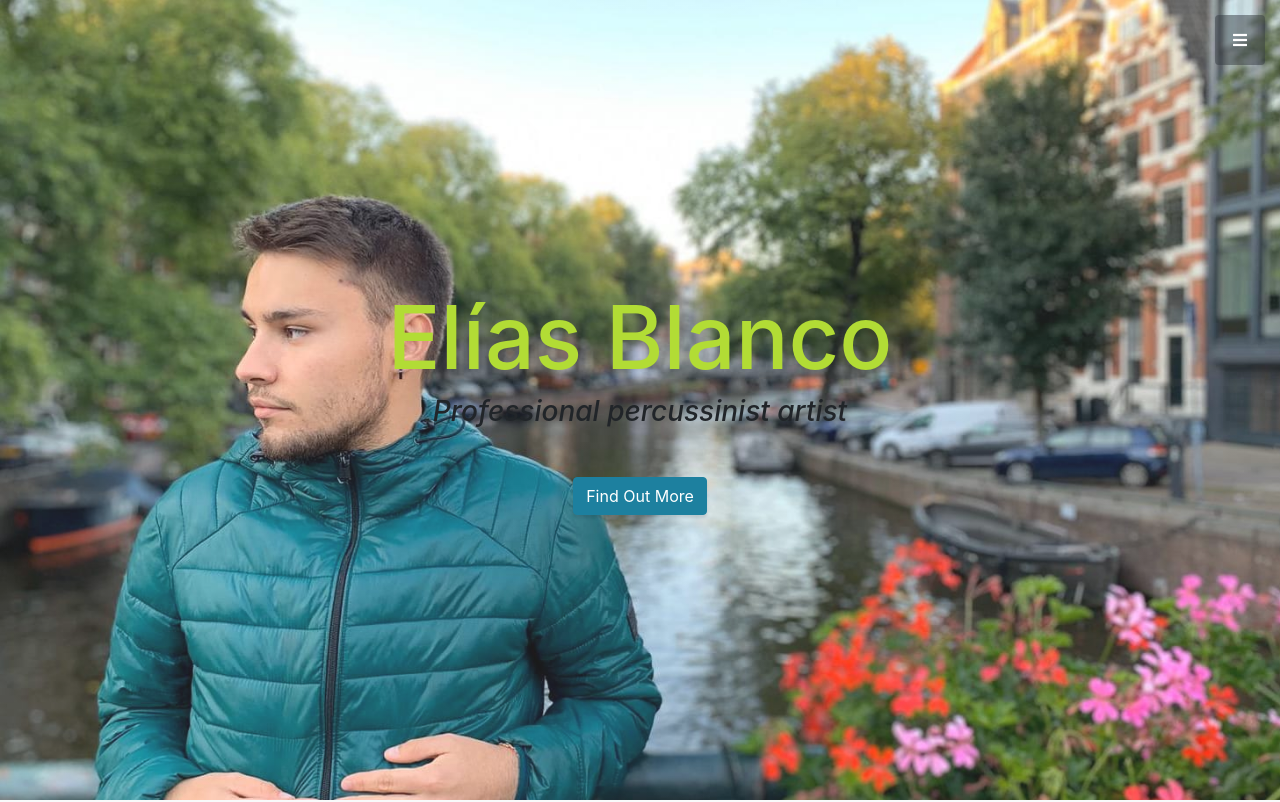
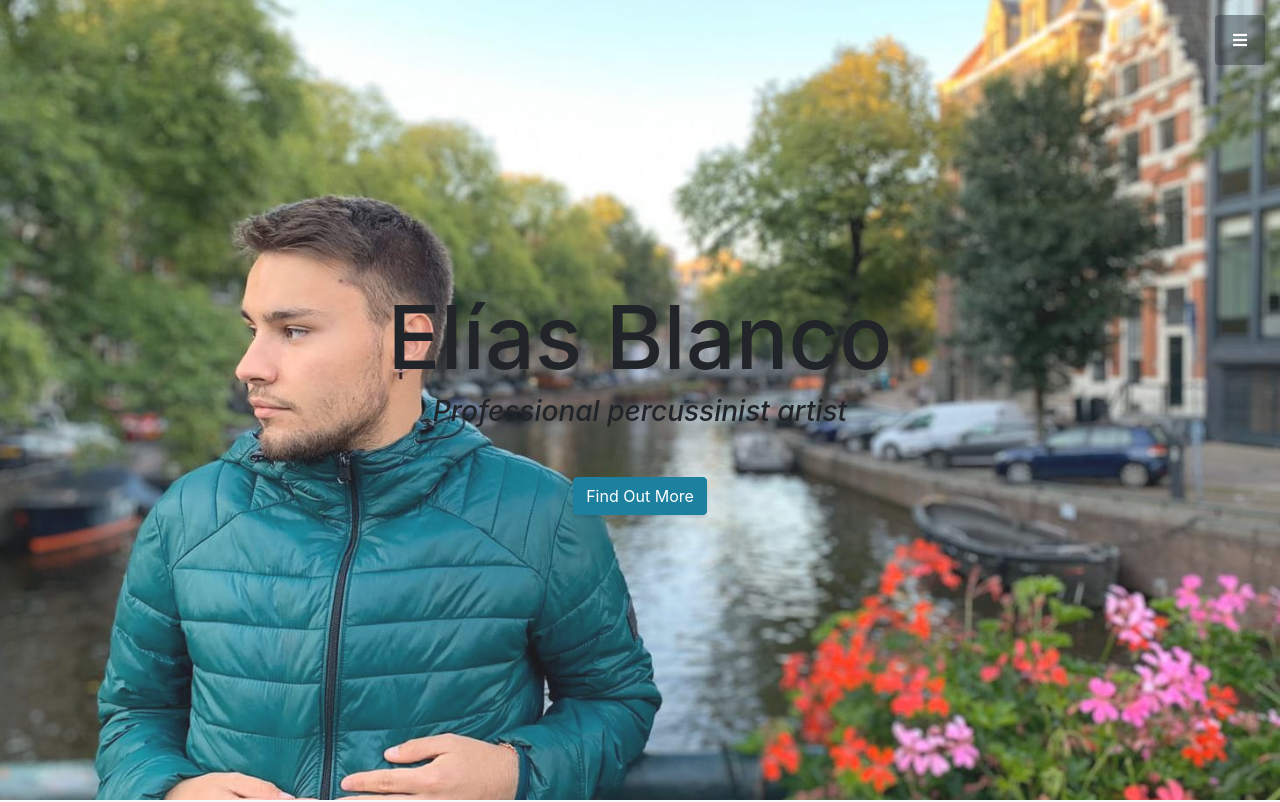
Before and after one commit to elias-blanco/elias-blanco.github.io, a website with bundled scripts: page index.html in a window 1280 px wide. Shown: the top 802 px of the page. Built offline with nearby package versions, Linux system fonts and the light colour scheme.

Commit message:
Update stylish-portfolio.css
delete

```diff
--- a/css/stylish-portfolio.css
+++ b/css/stylish-portfolio.css
@@ -103,7 +103,6 @@ h6 {
   font-size: 4rem;
   margin: 0;
   padding: 0;
-    color: #b2dc35;
 }
 
 @media (min-width: 992px) {
```
